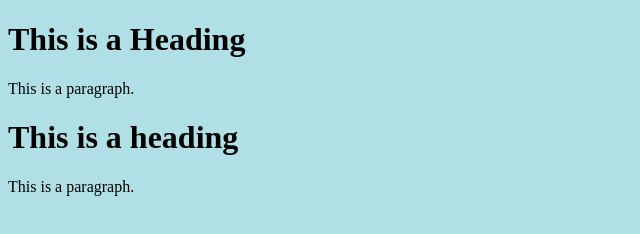
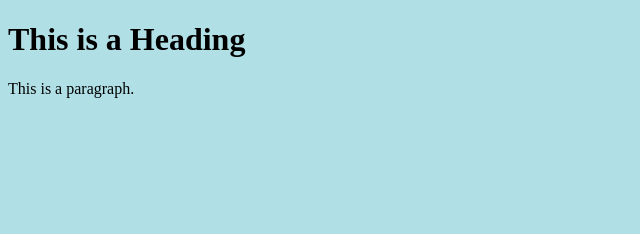
Before and after one commit to rileyskertich/rileyskertich.github.io, a plain HTML site: page index.html in a window 1280 px wide. Shown: the whole page, without its empty margins (0-640 px from the left). Drawn offline with Linux system fonts and the light colour scheme.

Commit message:
Update index.html

```diff
--- a/index.html
+++ b/index.html
@@ -11,8 +11,3 @@
 </body>
 </html>
 <body style="background-color:powderblue;">
-
-<h1>This is a heading</h1>
-<p>This is a paragraph.</p>
-
-</body>
```
